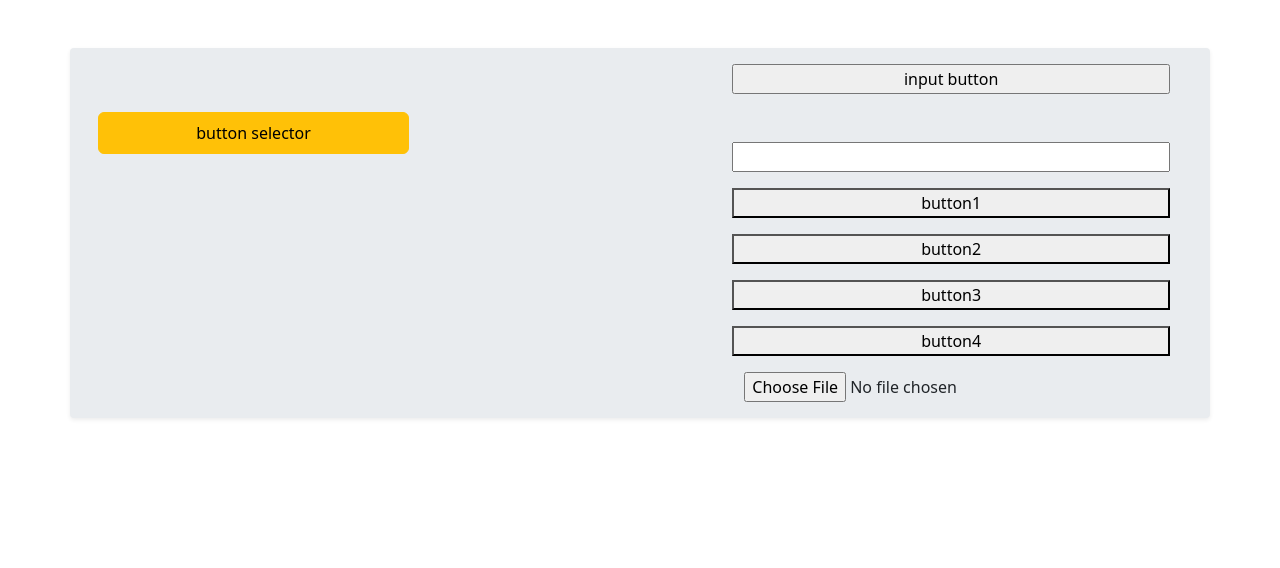
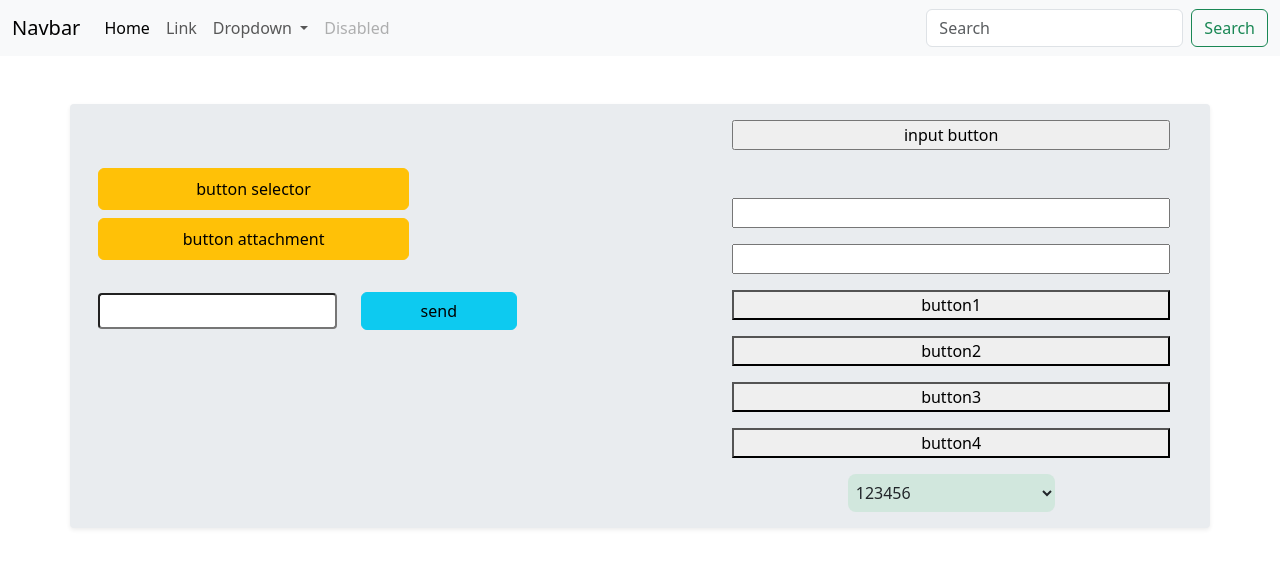
Before and after one commit to shaghayegh2000/jQuery, a website: page learning/index.html in a window 1280 px wide. Drawn offline with nearby package versions, Linux system fonts and the light colour scheme.

Commit message:
23/6/2023

```diff
--- a/learning/index.html
+++ b/learning/index.html
@@ -13,7 +13,44 @@
             crossorigin="anonymous" referrerpolicy="no-referrer" />
         <link rel="stylesheet" href="style.css">
     </head>
-    <body>
+    <body class="position-relative">
+
+        <nav class="w-100 navbar navbar-expand-lg navbar-light bg-light">
+            <div class="container-fluid">
+              <a class="navbar-brand" href="#">Navbar</a>
+              <button class="navbar-toggler" type="button" data-bs-toggle="collapse" data-bs-target="#navbarSupportedContent" aria-controls="navbarSupportedContent" aria-expanded="false" aria-label="Toggle navigation">
+                <span class="navbar-toggler-icon"></span>
+              </button>
+              <div class="collapse navbar-collapse" id="navbarSupportedContent">
+                <ul class="navbar-nav me-auto mb-2 mb-lg-0">
+                  <li class="nav-item">
+                    <a class="nav-link active" aria-current="page" href="#">Home</a>
+                  </li>
+                  <li class="nav-item">
+                    <a class="nav-link" href="#">Link</a>
+                  </li>
+                  <li class="nav-item dropdown">
+                    <a class="nav-link dropdown-toggle" href="#" id="navbarDropdown" role="button" data-bs-toggle="dropdown" aria-expanded="false">
+                      Dropdown
+                    </a>
+                    <ul class="dropdown-menu" aria-labelledby="navbarDropdown">
+                      <li><a class="dropdown-item" href="#">Action</a></li>
+                      <li><a class="dropdown-item" href="#">Another action</a></li>
+                      <li><hr class="dropdown-divider"></li>
+                      <li><a class="dropdown-item" href="#">Something else here</a></li>
+                    </ul>
+                  </li>
+                  <li class="nav-item">
+                    <a class="nav-link disabled" href="#" tabindex="-1" aria-disabled="true">Disabled</a>
+                  </li>
+                </ul>
+                <form class="d-flex">
+                  <input class="form-control me-2" type="search" placeholder="Search" aria-label="Search">
+                  <button class="btn btn-outline-success" type="submit">Search</button>
+                </form>
+              </div>
+            </div>
+        </nav>
 
         <div class="container">
             <!-- <div class="row mt-3">
@@ -87,16 +124,29 @@
                         <div class="col-md-7 mt-5">
                             <a href="#"
                                 class="btn btn-warning py-2 w-50 button6">button selector</a>
+                                <a href="#"
+                                class="btn btn-warning py-2 w-50 button7 my-2">button attachment</a>
+                                <form class="d-flex align-items-center gap-4 mt-4 form" action="javascript:alert('sent')">
+                                    <input type="text" class="py-1 rounded-1 formInput">
+                                    <button class="btn btn-info w-25" type="submit">send</button>
+                                </form>
                         </div>
                         <div class="col-md-5 row gap-3 d-flex justify-content-center parent text-center">
                             <input type="button" value="input button">
                             <p class="text-bg-danger text"></p>
                             <input type="text" class="text">
+                            <input type="text" class="text1">
                             <button class="Btn btn1">button1</button>
                             <button class="Btn btn2">button2</button>
                             <button class="Btn btn3">button3</button>
                             <button class="Btn btn4">button4</button>
-                            <input type="file">
+                            <div class="form-group">
+                                <select class="form-control-plaintext bg-success-subtle w-50 rounded-3 px-1 mx-auto" name="g" id="select">
+                                    <option value="1">123456</option>
+                                    <option value="2">1234567</option>
+                                    <option value="3">12345678</option>
+                                </select>
+                            </div>
                         </div>
                     </div>
                 </div>
--- a/learning/style.css
+++ b/learning/style.css
@@ -7,3 +7,8 @@
         object-fit: cover;
     }
 }
+
+.navbarFix {
+    position: fixed;
+    top: 0;
+}
--- /dev/null
+++ b/learning/test.js
@@ -0,0 +1,3 @@
+const show = () => {
+    alert('test')
+}
```
Also changed, not shown: learning/script.js (+83 -0 lines).
